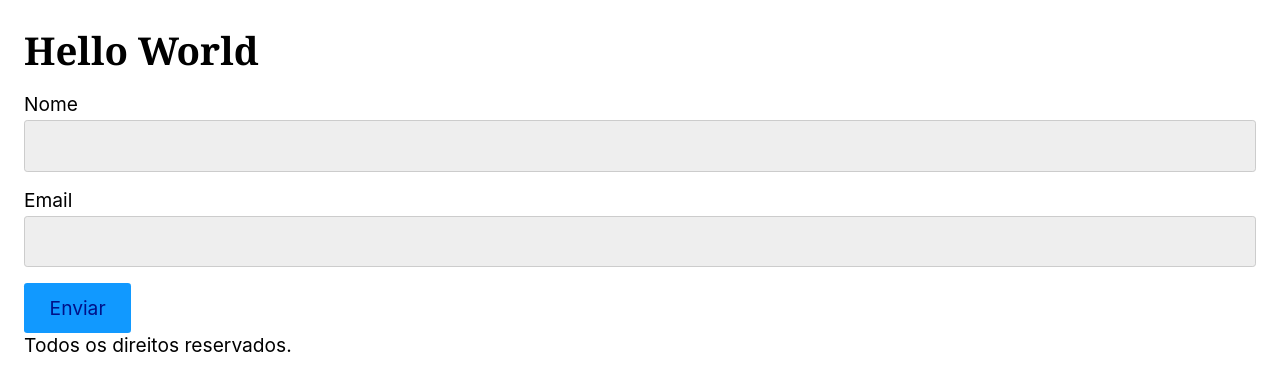
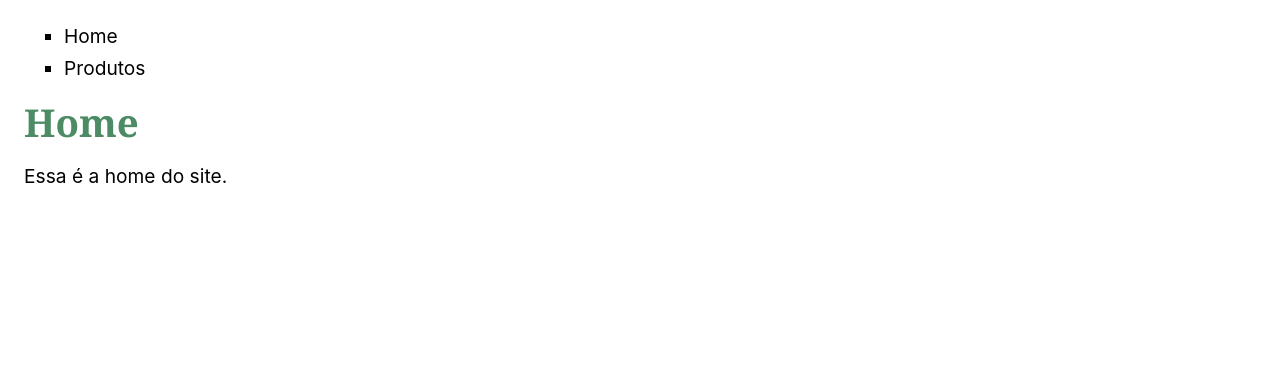
Before and after one commit to GMBermeo/React-Origamid, a React (Create React App) app in the folder appreact/: page / in a window 1280 px wide. Shown: the top 390 px of the page. Built offline with nearby package versions, Linux system fonts and the light colour scheme.

Commit message:
📖 0212 Desafio Componentes

```diff
--- a/appreact/src/App.js
+++ b/appreact/src/App.js
@@ -1,14 +1,26 @@
 import React from "react";
-import Footer from "./components/Footer";
-import Form from "./components/Form";
-import Header from "./components/Header";
+import Menu from "./components/Menu";
+import Produtos from "./pages/Produtos";
+import Home from "./pages/Home";
+import Titulo from "./components/Titulo";
+
+// Replique a interface como a apresentada na aula
+// Utilize a array abaixo para mostrar os produtos
+// Quebre em componentes o que precisar ser reutilizado
+// Dica: const { pathname } = window.location; (puxa o caminho do URL)
 
 const App = () => {
+  let Pagina = Home;
+  const { pathname } = window.location;
+  if (pathname === "/Produtos") {
+    Pagina = Produtos;
+  }
+
   return (
     <>
-      <Header />
-      <Form />
-      <Footer />
+      <Menu />
+      <Titulo pathname={pathname} />
+      <Pagina />
     </>
   );
 };
--- a/appreact/src/components/Footer.js
+++ /dev/null
@@ -1,7 +0,0 @@
-import React from "react";
-
-const Footer = () => {
-  return <footer>Todos os direitos reservados.</footer>;
-};
-
-export default Footer;
--- a/appreact/src/components/Form.js
+++ /dev/null
@@ -1,21 +0,0 @@
-import React from "react";
-import Button from "./Form/Button";
-import Input from "./Form/Input";
-
-const Form = () => {
-  return (
-    <form>
-      <p>
-        <label htmlFor="nome">Nome</label>
-        <Input />
-      </p>
-      <p>
-        <label htmlFor="mail">Email</label>
-        <Input />
-      </p>
-      <Button />
-    </form>
-  );
-};
-
-export default Form;
--- a/appreact/src/components/Form/Button.js
+++ /dev/null
@@ -1,7 +0,0 @@
-import React from "react";
-
-const Button = () => {
-  return <button type="">Enviar</button>;
-};
-
-export default Button;
--- a/appreact/src/components/Form/Input.js
+++ /dev/null
@@ -1,7 +0,0 @@
-import React from "react";
-
-const Input = () => {
-  return <input type="text" />;
-};
-
-export default Input;
--- a/appreact/src/components/Header.js
+++ /dev/null
@@ -1,11 +0,0 @@
-import React from "react";
-
-const Header = () => {
-  return (
-    <header>
-      <h1>Hello World</h1>
-    </header>
-  );
-};
-
-export default Header;
--- /dev/null
+++ b/appreact/src/components/Menu.js
@@ -0,0 +1,19 @@
+import React from "react";
+
+const Menu = () => {
+  function navegar(e) {
+    window.location.href = `http://localhost:3000/${e.target.innerText}`;
+    // console.log(e.target.innerText);
+  }
+
+  return (
+    <header>
+      <ul>
+        <li onClick={navegar}>Home</li>
+        <li onClick={navegar}>Produtos</li>
+      </ul>
+    </header>
+  );
+};
+
+export default Menu;
--- /dev/null
+++ b/appreact/src/components/Produto.js
@@ -0,0 +1,22 @@
+import React from "react";
+
+const Produto = ({ nome, propriedades }) => {
+  return (
+    <div
+      style={{
+        border: "solid 1px",
+        padding: "1rem",
+        marginBottom: "1rem",
+      }}
+    >
+      <p>{nome}</p>
+      <ul>
+        {propriedades.map((propriedade) => (
+          <li key={propriedade}>{propriedade}</li>
+        ))}
+      </ul>
+    </div>
+  );
+};
+
+export default Produto;
--- /dev/null
+++ b/appreact/src/components/Titulo.js
@@ -0,0 +1,12 @@
+import React from "react";
+
+const Titulo = ({ pathname }) => {
+  var titulo = "Home";
+  if (pathname !== "/") {
+    titulo = pathname.replace("/", "");
+  }
+
+  return <h1 style={{ color: "#4c8b64" }}>{titulo}</h1>;
+};
+
+export default Titulo;
--- /dev/null
+++ b/appreact/src/pages/Home.js
@@ -0,0 +1,7 @@
+import React from "react";
+
+const Home = () => {
+  return <section>Essa é a home do site.</section>;
+};
+
+export default Home;
--- /dev/null
+++ b/appreact/src/pages/Produtos.js
@@ -0,0 +1,22 @@
+import React from "react";
+import Produto from "../components/Produto";
+
+const Produtos = () => {
+  const produtos = [
+    { nome: "Notebook", propriedades: ["16gb ram", "512gb"] },
+    { nome: "Smartphone", propriedades: ["2gb ram", "128gb"] },
+  ];
+
+  return (
+    <section>
+      {produtos.map((produto) => (
+        <section key={produto.nome}>
+          <h3>{produto.nome}</h3>
+          <Produto key={produto.nome} {...produto} />
+        </section>
+      ))}
+    </section>
+  );
+};
+
+export default Produtos;
```
Also changed, not shown: appreact/Estrutura de props.js (added, +21 -0 lines), 1 other file (tests, documents, lock files or other folders).
